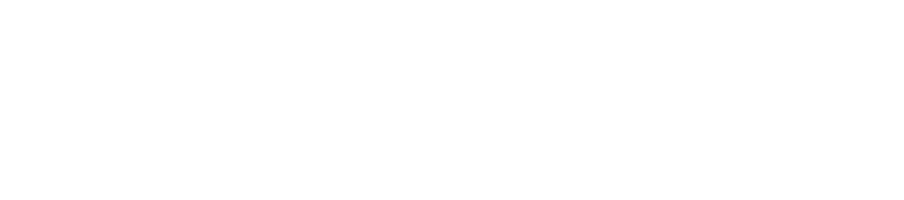
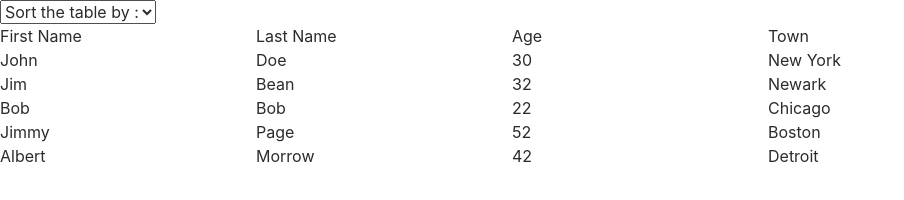
Before and after one commit to gfauconnier/s5-exo4, a plain HTML site: page index.html in a window 1280 px wide. Shown: the whole page, without its empty margins (0-904 px from the left). Drawn offline with Linux system fonts and the light colour scheme.

Commit message:
index.html : added select + base of the table - main.js : added AJAX link clients.json and displays the content of it in the table

```diff
--- a/css/main.css
+++ b/css/main.css
@@ -0,0 +1,3 @@
+td {
+  width: 20vw;
+}
--- a/index.html
+++ b/index.html
@@ -4,7 +4,7 @@
 <head>
   <meta charset="utf-8">
   <meta http-equiv="x-ua-compatible" content="ie=edge">
-  <title></title>
+  <title>Exercice 4</title>
   <meta name="description" content="">
   <meta name="viewport" content="width=device-width, initial-scale=1">
 
@@ -16,9 +16,23 @@
 
 <body>
 
+<select name="select" id="select">
+  <option value="sort">Sort the table by :</option>
+  <option value="lastname">Last name</option>
+  <option value="age">Age</option>
+  <option value="town">Town name</option>
+</select>
 
-
-
+<table id="clienttable">
+  <thead>
+    <tr>
+      <td>First Name</td>
+      <td>Last Name</td>
+      <td>Age</td>
+      <td>Town</td>
+    </tr>
+  </thead>
+</table>
 
 
 <!-- ############## JS sources ############## -->
--- a/js/clients.json
+++ b/js/clients.json
@@ -0,0 +1,7 @@
+{
+  "clients":[{"fname":"John", "lname":"Doe", "age":30, "city":"New York"},
+              {"fname":"Jim","lname":"Bean", "age":32, "city":"Newark"},
+              {"fname":"Bob","lname":"Bob", "age":22, "city":"Chicago"},
+              {"fname":"Jimmy","lname":"Page", "age":52, "city":"Boston"},
+              {"fname":"Albert","lname":"Morrow", "age":42, "city":"Detroit"}]
+}
--- a/js/main.js
+++ b/js/main.js
@@ -0,0 +1,13 @@
+var xmlhttp = new XMLHttpRequest();
+xmlhttp.onreadystatechange = function() {
+    if (this.readyState == 4 && this.status == 200) {
+        clientFile = JSON.parse(this.responseText);
+        for (x in clientFile.clients) {
+          $("#clienttable thead").append("<tr><td>" + clientFile.clients[x].fname + "</td><td>" +
+            clientFile.clients[x].lname + "</td><td>" + clientFile.clients[x].age + "</td><td>" +
+            clientFile.clients[x].city + "</td></tr>");
+      }
+    }
+};
+xmlhttp.open("GET", "js/clients.json", true);
+xmlhttp.send();
```
